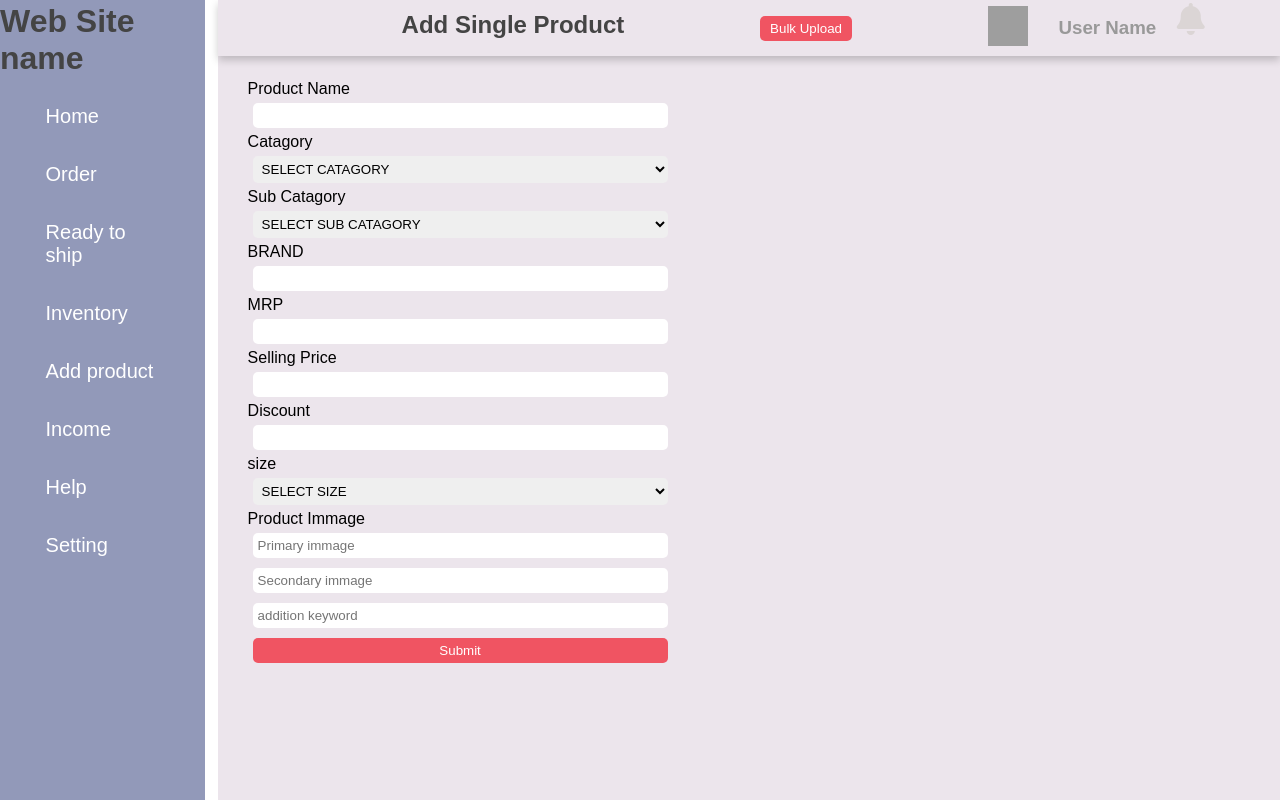
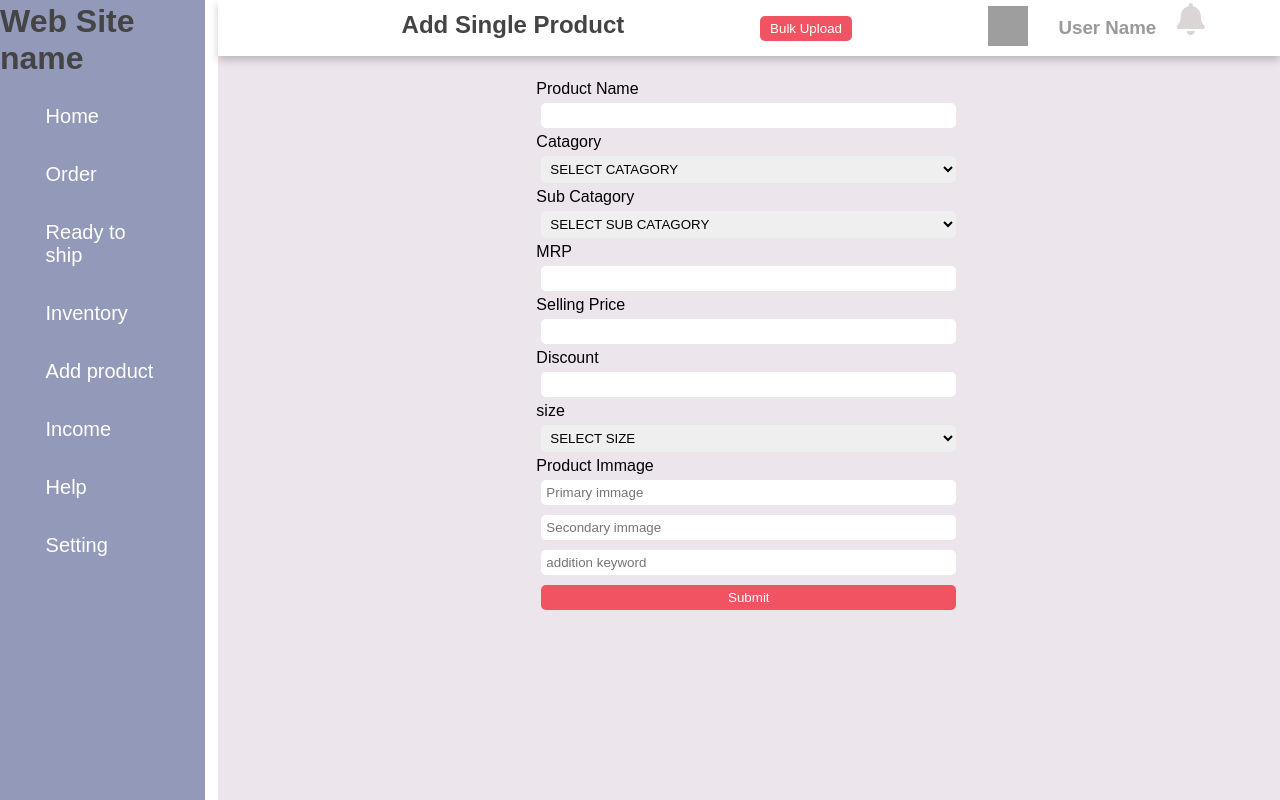
Before and after one commit to robustdev111/ClothsNite, a plain HTML site: page adminSide/addproduct.html in a window 1280 px wide. Drawn offline with Linux system fonts and the light colour scheme; grey boxes are pictures that could not be loaded.

Commit message:
fixd nav bar

```diff
--- a/adminSide/Script_Admin/addProduct.js
+++ b/adminSide/Script_Admin/addProduct.js
@@ -12,7 +12,7 @@ form.addEventListener("submit",(e)=>{
    let pSubCatagory=document.getElementById("Sub-catagory")
    let mrp=document.getElementById("mrp")
    let price=document.getElementById("price")
-   let Brand=document.getElementById("brand")
+
     let discount=document.getElementById("discount")
    let size=document.getElementById("size")
    let img1=document.getElementById("img1")
@@ -56,7 +56,7 @@ form.addEventListener("submit",(e)=>{
     price.value=""
     mrp.value=""
     size.value=""
-    Brand.value=""
+
      discount.value=""
 
 
--- a/adminSide/Style_Admin/comn_style.css
+++ b/adminSide/Style_Admin/comn_style.css
@@ -115,7 +115,8 @@ flex-direction: column;
     background: #ece5ec;
     right: 0;
     width: 83vw;
-    height: 100vh;
+
+    /* height: 100vh; */
 }
 
 .container .header{
@@ -125,6 +126,8 @@ flex-direction: column;
     width: 83vw;
     height: 7vh;
     color: rgb(219, 213, 213);
+    z-index: 100;
+    background: white;
     /* border: 2px solid red; */
     display: flex;
     align-items: center;
@@ -195,6 +198,7 @@ flex-direction: column;
     position:relative;
     margin-top: 10vh;
     min-height: 90vh;
+    z-index: 0;
     /* border: 2px solid red; */
 
 }
--- a/adminSide/addproduct.css
+++ b/adminSide/addproduct.css
@@ -71,16 +71,18 @@ form {
 /* /////////////////////////////////////////////////////////////////////////////////////////// */
 
 #add-Product{
+
 width: 40%;
-margin: 30px;
+margin: 30px auto;
 display: flex;
 flex-direction: column;
+z-index: 6;
 
 }
 #add-Product input,select{
   border: none;
   border-radius: 5px;
-
+  z-index: 8;
   padding: 5px;
   margin: 5px;
 }
--- a/adminSide/addproduct.html
+++ b/adminSide/addproduct.html
@@ -72,8 +72,7 @@
       <option value="Fancy">Fancy</option>
       <option value="others">others</option>
     </select>
-     <lebel>BRAND</lebel>
-  <input id="brand" type="text">
+
   <lebel>MRP</lebel>
   <input id="mrp" type="number" required>
   <lebel>Selling Price</lebel>
```
